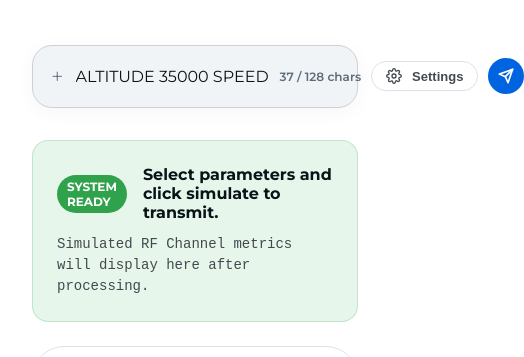
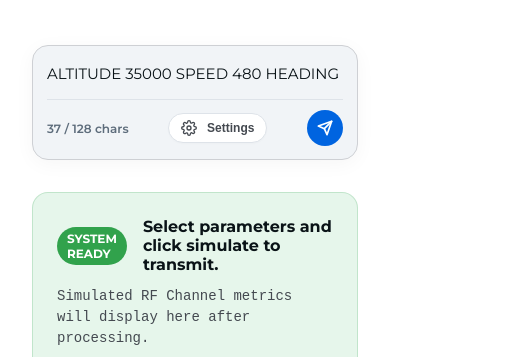
Before and after one commit to STARKIIT/telemetry-decoder, a plain HTML site: page frontend/index.html in a window 390 px wide. Both pictures are taken after a click on the button "Live Sim". Shown: the part 100-457 px from the top of the page, 524 px wide, since content can reach past the window. Drawn offline with Linux system fonts and the light colour scheme.

Commit message:
style: optimize prompt bar mobile layout

```diff
--- a/frontend/index.css
+++ b/frontend/index.css
@@ -1682,3 +1682,43 @@ canvas {
         width: 100%;
     }
 }
+
+/* ────────────────────────────────────────────────────────────
+   PROMPT BAR MOBILE OPTIMIZATIONS
+   ──────────────────────────────────────────────────────────── */
+@media (max-width: 768px) {
+    .llm-prompt-container {
+        padding: 12px 14px !important;
+        border-radius: 16px !important;
+    }
+
+    .prompt-bar {
+        flex-direction: column;
+        align-items: stretch;
+        gap: 10px;
+    }
+
+    .prompt-plus-icon {
+        display: none;
+    }
+
+    .prompt-input {
+        width: 100% !important;
+        font-size: 15px;
+        padding: 6px 0;
+    }
+
+    .prompt-actions {
+        display: flex;
+        justify-content: space-between;
+        align-items: center;
+        width: 100%;
+        border-top: 1px solid var(--hairline-soft);
+        padding-top: 10px;
+    }
+
+    .btn-config-toggle {
+        padding: 6px 12px;
+        font-size: 12px;
+    }
+}
```
